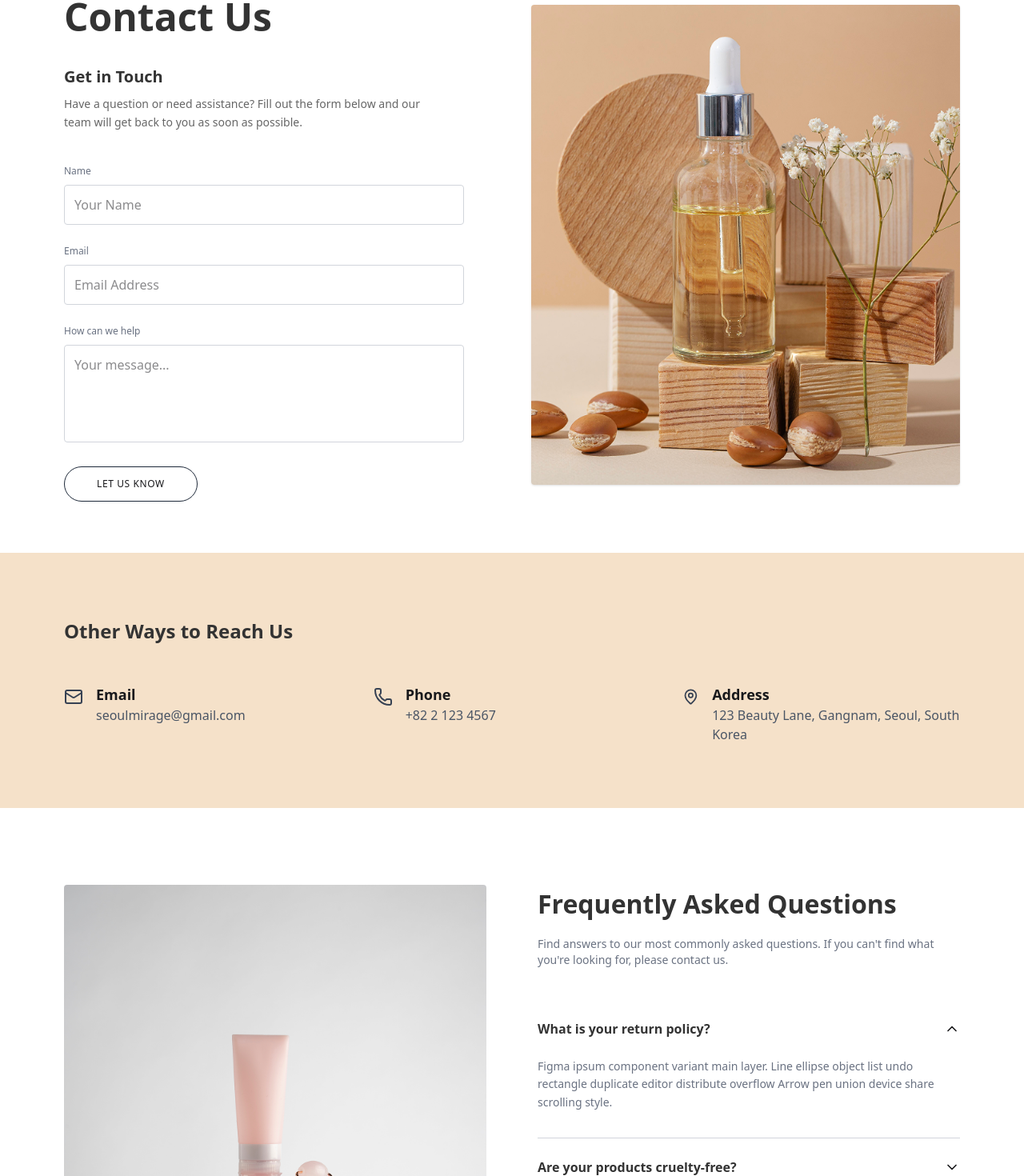
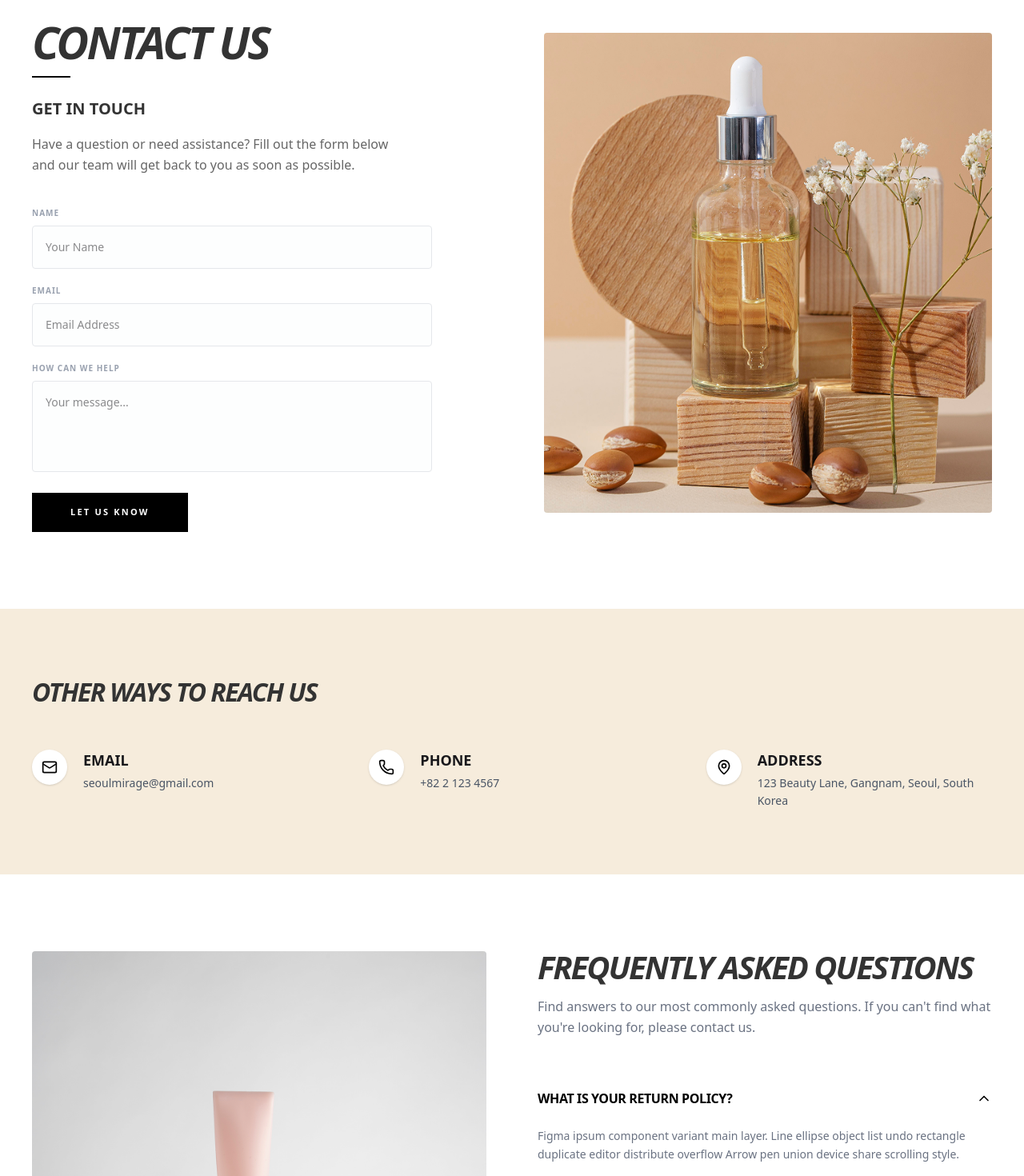
Before and after one commit to nafi0123/nextjs-typescript-demo, a Next.js app: page /contact in a window 1280 px wide. Shown: the part 160-1630 px from the top of the page at 80% size. Built offline with nearby package versions, Linux system fonts and the light colour scheme; no server answers.

Commit message:
feat:fix moblie responsive all components

```diff
--- a/src/app/(withCommonLayout)/contact/page.tsx
+++ b/src/app/(withCommonLayout)/contact/page.tsx
@@ -9,9 +9,9 @@ import { FAQItem } from "@/types/contact";
 import c1 from "@/assets/img/contact1.png";
 import c2 from "@/assets/img/contact2.png";
 import JoinCom from "@/components/home/JoinCom";
+import Container from "@/components/shared/Container";
 
 const ContactPage = () => {
-  // State type definition
   const [openFaq, setOpenFaq] = useState<number | null>(0);
 
   const faqs: FAQItem[] = [
@@ -42,105 +42,112 @@ const ContactPage = () => {
   ];
 
   return (
-    <div className="bg-white font-sans">
+    <div className="bg-white font-sans overflow-hidden">
+
       {/* SECTION 1: Get in Touch */}
-      <div className="max-w-[1440px] mx-auto px-6 md:px-20 py-16 flex flex-col md:flex-row items-center gap-12">
-        <div className="flex-1 w-full">
-          <h1 className="text-[48px] font-bold text-[#333] mb-6">Contact Us</h1>
-          <h2 className="text-[20px] font-bold text-[#333] mb-2">
+      <section className="py-16 md:py-24">
+        <Container>
+          <div className="px-4 sm:px-6 md:px-0 flex flex-col md:flex-row items-center gap-12 lg:gap-20">
+            <div className="flex-1 w-full space-y-6">
+              <div>
+                <h1 className="text-[36px] md:text-[56px] font-black text-[#333] leading-tight uppercase italic tracking-tighter">
+                  Contact Us
+                </h1>
+                <div className="h-[2px] w-12 bg-black mt-2" />
+              </div>
+
+              <div className="space-y-4">
+                <h2 className="text-[18px] md:text-[20px] font-bold text-[#333] uppercase">
                   Get in Touch
                 </h2>
-          <p className="text-[#666] text-sm mb-10 leading-relaxed max-w-[450px]">
+                <p className="text-[#666] text-sm md:text-base leading-relaxed max-w-[450px]">
                   Have a question or need assistance? Fill out the form below and our
                   team will get back to you as soon as possible.
                 </p>
+              </div>
 
-          <form className="space-y-6 max-w-[500px]">
+              <form className="space-y-5 max-w-[500px] pt-4">
+                <div className="grid grid-cols-1 gap-5">
                   <div>
-              <label className="text-[12px] text-gray-500 mb-2 block font-medium">
-                Name
-              </label>
+                    <label className="text-[10px] uppercase tracking-widest text-gray-400 mb-2 block font-black">Name</label>
                     <input
                       type="text"
-                className="w-full border border-gray-300 p-3 focus:outline-none rounded-sm"
+                      className="w-full border border-gray-200 bg-gray-50/30 p-4 focus:outline-none focus:border-black rounded-sm transition-colors text-sm"
                       placeholder="Your Name"
                     />
                   </div>
                   <div>
-              <label className="text-[12px] text-gray-500 mb-2 block font-medium">
-                Email
-              </label>
+                    <label className="text-[10px] uppercase tracking-widest text-gray-400 mb-2 block font-black">Email</label>
                     <input
                       type="email"
-                className="w-full border border-gray-300 p-3 focus:outline-none rounded-sm"
+                      className="w-full border border-gray-200 bg-gray-50/30 p-4 focus:outline-none focus:border-black rounded-sm transition-colors text-sm"
                       placeholder="Email Address"
                     />
                   </div>
+                </div>
                 <div>
-              <label className="text-[12px] text-gray-500 mb-2 block font-medium">
-                How can we help
-              </label>
+                  <label className="text-[10px] uppercase tracking-widest text-gray-400 mb-2 block font-black">How can we help</label>
                   <textarea
-                rows={4} // TS-এ এটি number হিসেবে দিতে হয়
-                className="w-full border border-gray-300 p-3 focus:outline-none rounded-sm resize-none"
+                    rows={4}
+                    className="w-full border border-gray-200 bg-gray-50/30 p-4 focus:outline-none focus:border-black rounded-sm resize-none transition-colors text-sm"
                     placeholder="Your message..."
                   ></textarea>
                 </div>
                 <button
                   type="button"
-              className="px-10 py-3 border border-gray-800 text-[12px] rounded-full hover:bg-gray-800 hover:text-white transition-all font-medium uppercase tracking-wider"
+                  className="w-full md:w-auto px-12 py-4 bg-black text-white text-[11px] font-black uppercase tracking-[0.2em] hover:bg-gray-800 transition-all"
                 >
                   Let Us Know
                 </button>
               </form>
             </div>
 
-        <div className="flex-1 w-full h-[600px] relative">
+            <div className="flex-1 w-full h-[400px] md:h-[600px] relative">
               <Image
                 src={c1}
                 alt="Contact Seoul Mirage"
                 fill
-            className="object-cover rounded-sm shadow-sm"
+                className="object-cover rounded-sm"
                 priority
               />
             </div>
           </div>
+        </Container>
+      </section>
 
-      <div className="bg-[#F5E1C9] py-20 px-6 md:px-20">
-        <div className="max-w-[1440px] mx-auto">
-          <h2 className="text-[24px] font-bold mb-12 text-[#333]">
+      {/* SECTION 2: Other Ways */}
+      <section className="bg-[#F6ECDC] py-20">
+        <Container>
+          <div className="px-4 sm:px-6 md:px-0">
+            <h2 className="text-[24px] md:text-[32px] font-black mb-12 text-[#333] uppercase italic tracking-tighter">
               Other Ways to Reach Us
             </h2>
-          <div className="grid grid-cols-1 md:grid-cols-3 gap-10">
-            <div className="flex items-start gap-4">
-              <Mail className="w-6 h-6 text-gray-700 mt-1" />
+            <div className="grid grid-cols-1 md:grid-cols-3 gap-10 md:gap-16">
+              {[
+                { icon: Mail, title: "Email", info: "seoulmirage@gmail.com" },
+                { icon: Phone, title: "Phone", info: "+82 2 123 4567" },
+                { icon: MapPin, title: "Address", info: "123 Beauty Lane, Gangnam, Seoul, South Korea" }
+              ].map((item, i) => (
+                <div key={i} className="flex items-start gap-5 group">
+                  <div className="p-3 bg-white rounded-full shadow-sm group-hover:scale-110 transition-transform">
+                    <item.icon className="w-5 h-5 text-black" />
+                  </div>
                   <div>
-                <h3 className="font-bold text-[18px]">Email</h3>
-                <p className="text-gray-600">seoulmirage@gmail.com</p>
+                    <h3 className="font-extrabold text-[16px] md:text-[18px] uppercase mb-1">{item.title}</h3>
+                    <p className="text-gray-600 text-sm leading-relaxed">{item.info}</p>
                   </div>
                 </div>
-            <div className="flex items-start gap-4">
-              <Phone className="w-6 h-6 text-gray-700 mt-1" />
-              <div>
-                <h3 className="font-bold text-[18px]">Phone</h3>
-                <p className="text-gray-600">+82 2 123 4567</p>
+              ))}
             </div>
           </div>
-            <div className="flex items-start gap-4">
-              <MapPin className="w-6 h-6 text-gray-700 mt-1" />
-              <div>
-                <h3 className="font-bold text-[18px]">Address</h3>
-                <p className="text-gray-600">
-                  123 Beauty Lane, Gangnam, Seoul, South Korea
-                </p>
-              </div>
-            </div>
-          </div>
-        </div>
-      </div>
+        </Container>
+      </section>
 
-      <div className="max-w-[1440px] mx-auto px-6 md:px-20 py-24 flex flex-col md:flex-row gap-16">
-        <div className="flex-1 h-[700px] relative">
+      {/* SECTION 3: FAQs */}
+      <section className="py-20 md:py-24">
+        <Container>
+          <div className="px-4 sm:px-6 md:px-0 flex flex-col md:flex-row gap-16 items-start">
+            <div className="flex-1 w-full h-[400px] md:h-[700px] relative">
               <Image
                 src={c2}
                 alt="Skin Care Questions"
@@ -150,40 +157,45 @@ const ContactPage = () => {
             </div>
 
             <div className="flex-1 w-full">
-          <h2 className="text-[32px] font-bold text-[#333] mb-4">
+              <div className="mb-10">
+                <h2 className="text-[32px] md:text-[40px] font-black text-[#333] mb-4 uppercase italic tracking-tighter leading-none">
                   Frequently Asked Questions
                 </h2>
-          <p className="text-gray-500 mb-10 text-sm">
+                <p className="text-gray-500 text-sm md:text-base leading-relaxed">
                   Find answers to our most commonly asked questions. If you can't find
                   what you're looking for, please contact us.
                 </p>
+              </div>
 
-          <div className="space-y-0">
+              <div className="divide-y divide-gray-100">
                 {faqs.map((faq, index) => (
-              <div key={index} className="border-b border-gray-300">
+                  <div key={index} className="overflow-hidden">
                     <button
                       onClick={() => setOpenFaq(openFaq === index ? null : index)}
-                  className="w-full py-6 flex justify-between items-center text-left hover:text-gray-600 transition-colors focus:outline-none"
+                      className="w-full py-6 flex justify-between items-center text-left transition-colors focus:outline-none group"
                     >
-                  <span className="font-bold text-[16px] text-[#333]">
+                      <span className={`font-extrabold text-[15px] md:text-[16px] uppercase tracking-tight transition-colors ${openFaq === index ? 'text-black' : 'text-slate-600 group-hover:text-black'}`}>
                         {faq.q}
                       </span>
                       {openFaq === index ? (
-                    <ChevronUp className="w-5 h-5 transition-transform" />
+                        <ChevronUp className="w-5 h-5 text-black" />
                       ) : (
-                    <ChevronDown className="w-5 h-5 transition-transform" />
+                        <ChevronDown className="w-5 h-5 text-slate-400" />
                       )}
                     </button>
-                {openFaq === index && (
-                  <div className="pb-8 text-gray-500 text-sm leading-relaxed transition-all duration-300">
+                    <div className={`transition-all duration-300 ease-in-out ${openFaq === index ? 'max-h-40 pb-8 opacity-100' : 'max-h-0 opacity-0 overflow-hidden'}`}>
+                      <p className="text-gray-500 text-sm leading-relaxed">
                         {faq.a}
+                      </p>
                     </div>
-                )}
                   </div>
                 ))}
               </div>
             </div>
           </div>
+        </Container>
+      </section>
+
       <JoinCom />
     </div>
   );
```
Also changed, not shown: src/app/(withCommonLayout)/about/page.tsx (+42 -40 lines), src/app/(withCommonLayout)/collections/page.tsx (+17 -6 lines), src/components/home/JoinCom.tsx (+6 -3 lines), src/components/home/JustTake.tsx (+11 -13 lines), src/components/home/NewArival.tsx (+14 -5 lines), src/components/home/Philosophy.tsx (+8 -6 lines), src/components/shared/Navbar.tsx (+30 -27 lines). Lines whose indentation alone changed are shown as unchanged.
